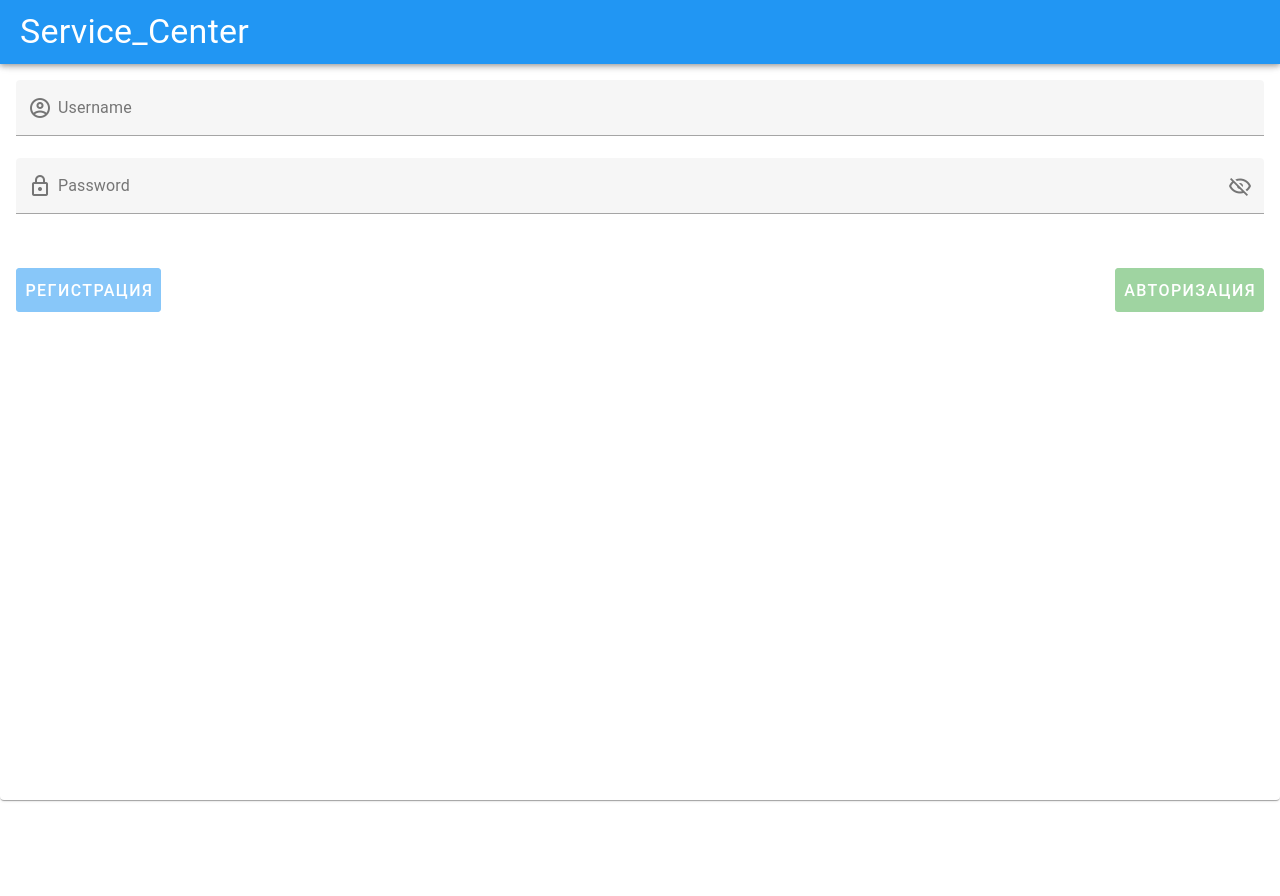
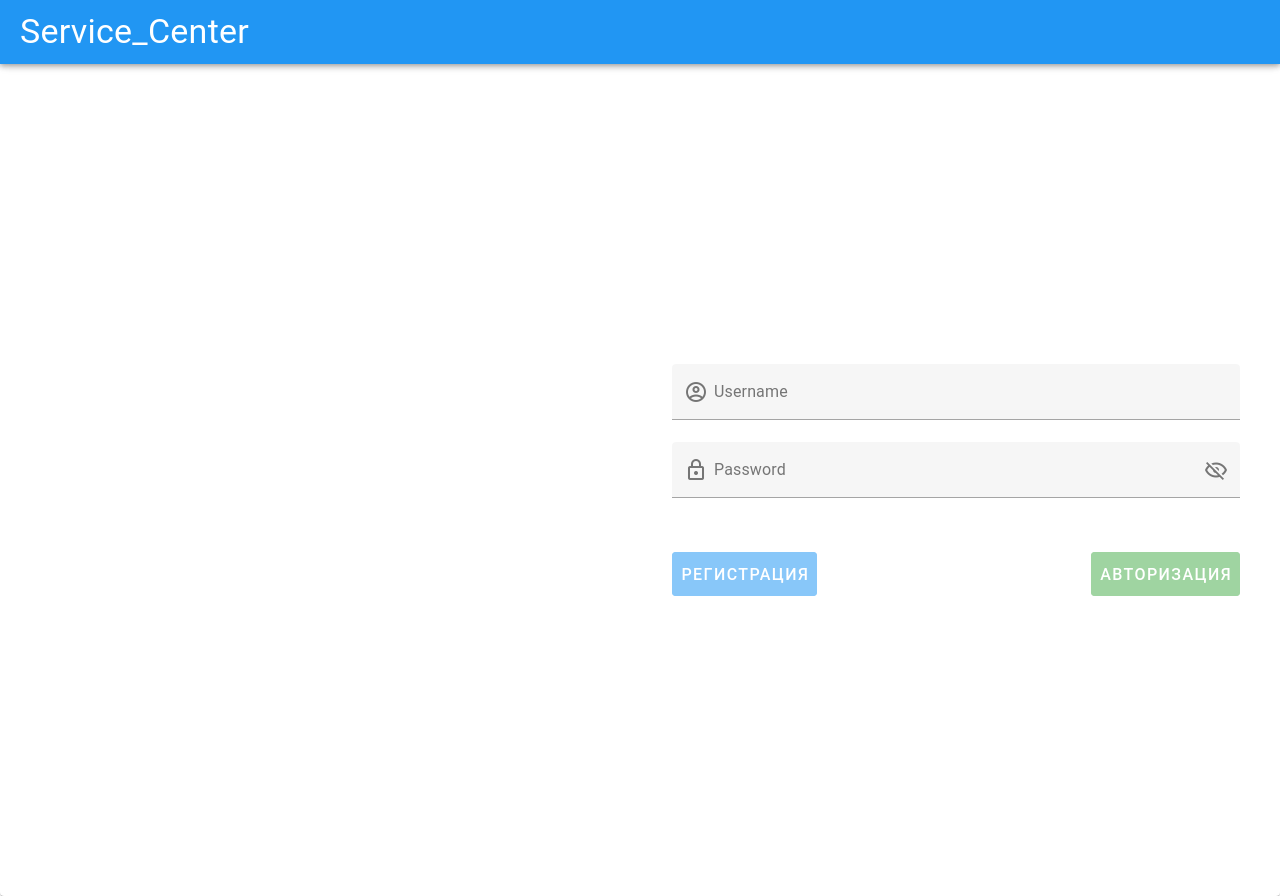
Before and after one commit to hegatub4uk69/service_center, a Vue app in the folder vuetify_part/: page / in a window 1280 px wide. Before the commit the page ends 800 px from the top, so only its background shows below. Built offline with nearby package versions, Linux system fonts and the light colour scheme.

Commit message:
Changes to be committed: 	modified:   vuetify_part/src/views/Reg_Log.vue

```diff
--- a/vuetify_part/src/views/Reg_Log.vue
+++ b/vuetify_part/src/views/Reg_Log.vue
@@ -1,9 +1,11 @@
 <template>
   <v-card class="fill-height">
-    <v-row
-      style=""
+    <v-container>
+      <v-row no-gutters=""
+      style="height: 800px; width: 1800px"
       >
-      <v-col>
+        <v-col></v-col>
+        <v-col align-self="center">
           <v-form
             v-model="form"
             @submit.prevent="onSubmit"
@@ -13,7 +15,7 @@
                 v-model="login"
                 :readonly="loading"
                 :rules="[required]"
-              clearable
+                clearable="true"
                 label="Username"
                 color="primary"
                 prepend-inner-icon="mdi-account-circle-outline"
@@ -24,7 +26,7 @@
                 :readonly="loading"
                 :rules="[required]"
                 :type="showPassword ? 'text' : 'Password'"
-              clearable
+                clearable="true"
                 label="Password"
                 color="primary"
                 prepend-inner-icon="mdi-lock-outline"
@@ -32,7 +34,6 @@
                 :append-inner-icon="showPassword ? 'mdi-eye-outline' : 'mdi-eye-off-outline' "
                 @click:append-inner="showPassword = !showPassword"
               />
-
             </v-card-text>
             <v-card-actions>
               <v-btn
@@ -44,8 +45,7 @@
                 color="info"
                 size="large"
                 class="ma-2"
-            >
-              Регистрация
+              >Регистрация
               </v-btn>
               <v-spacer></v-spacer>
               <v-btn
@@ -57,13 +57,14 @@
                 color="success"
                 size="large"
                 class="ma-2"
-            >
-              Авторизация
+              >Авторизация
               </v-btn>
             </v-card-actions>
           </v-form>
         </v-col>
+        <v-col></v-col>
       </v-row>
+    </v-container>
   </v-card>
 </template>
 
```
Lines whose indentation alone changed are shown as unchanged.
